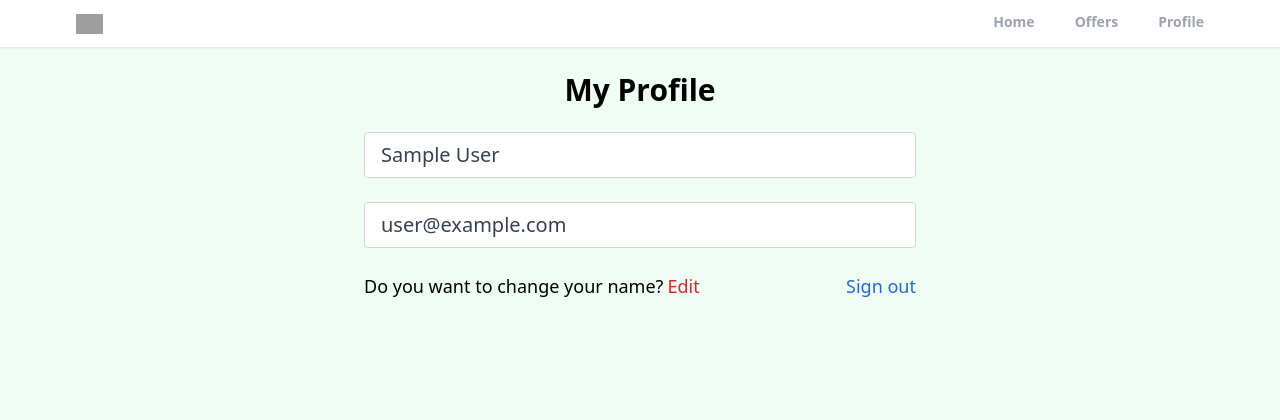
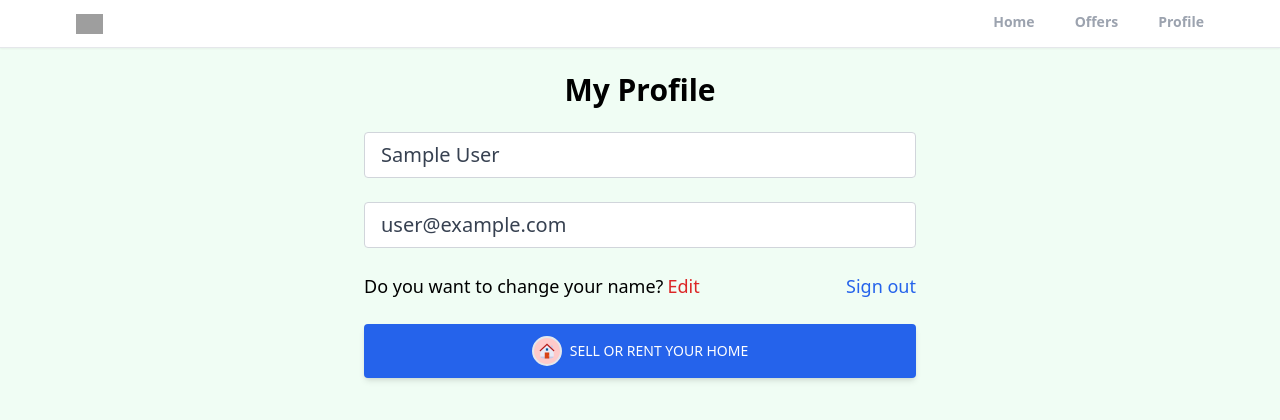
Before and after one commit to WanjikuKatuni/Realtor-App-ReactJs-TailwindCSS-, a React (Create React App) app: page /profile in a window 1280 px wide. Shown: the top 420 px of the page. Built offline with nearby package versions, Linux system fonts and the light colour scheme; no server answers; sample sign-in values are in the browser's storage; grey boxes are pictures that could not be loaded.

Commit message:
added create listing button on profile

```diff
--- a/src/pages/Profile.jsx
+++ b/src/pages/Profile.jsx
@@ -3,8 +3,9 @@
 import {db} from "../firebase"
 import React from 'react'
 import { useState } from 'react';
-import { useNavigate } from 'react-router-dom';
+import { Link, useNavigate } from 'react-router-dom';
 import { toast } from 'react-toastify';
+import {FcHome} from 'react-icons/fc'
 
 export default function Profile() {
   const auth = getAuth()
@@ -85,6 +86,12 @@
               <p onClick={onLogout} className='text-blue-600 hover:text-blue-800 transition duration-200 ease-in-out cursor-pointer ml-2'>Sign out</p>
             </div>
           </form>
+          <button type='submit' className='w-full bg-blue-600 text-white uppercase px-7 py-3 text-sm font-medium rounded shadow-md hover:bg-blue-800 transition duration-150 ease-in-out hover:shadow-lg active:bg-blue-900'>
+            <Link to="/create-listing" className='flex justify-center items-center'>
+              <FcHome className='mr-2 text-3xl bg-red-200 rounded-full p-1 border-2'/>
+              Sell or rent your home
+            </Link>
+          </button>
         </div>
       </section>
 
```
